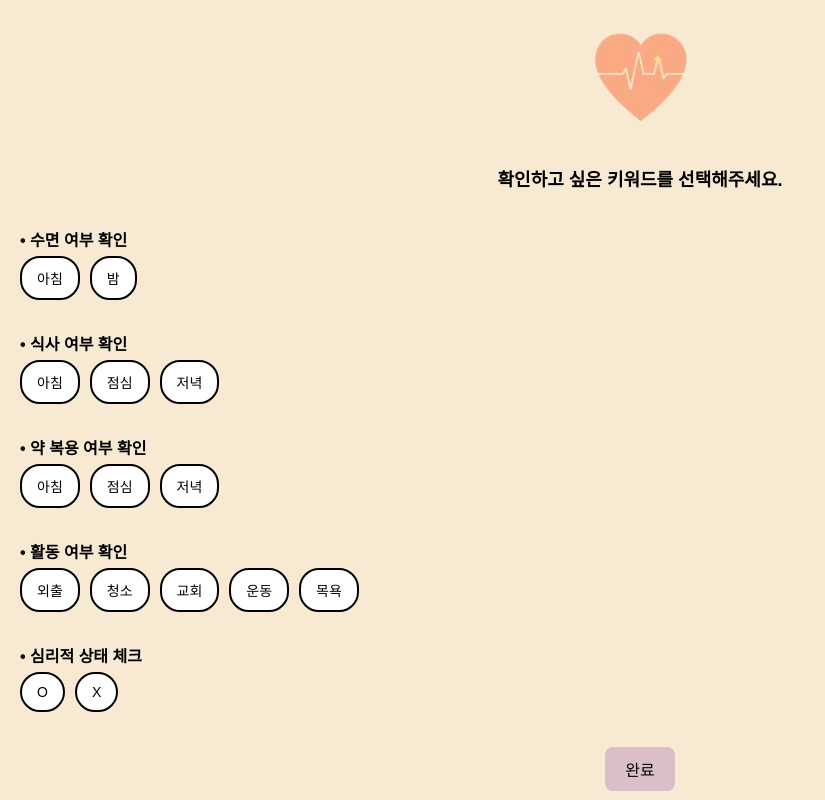
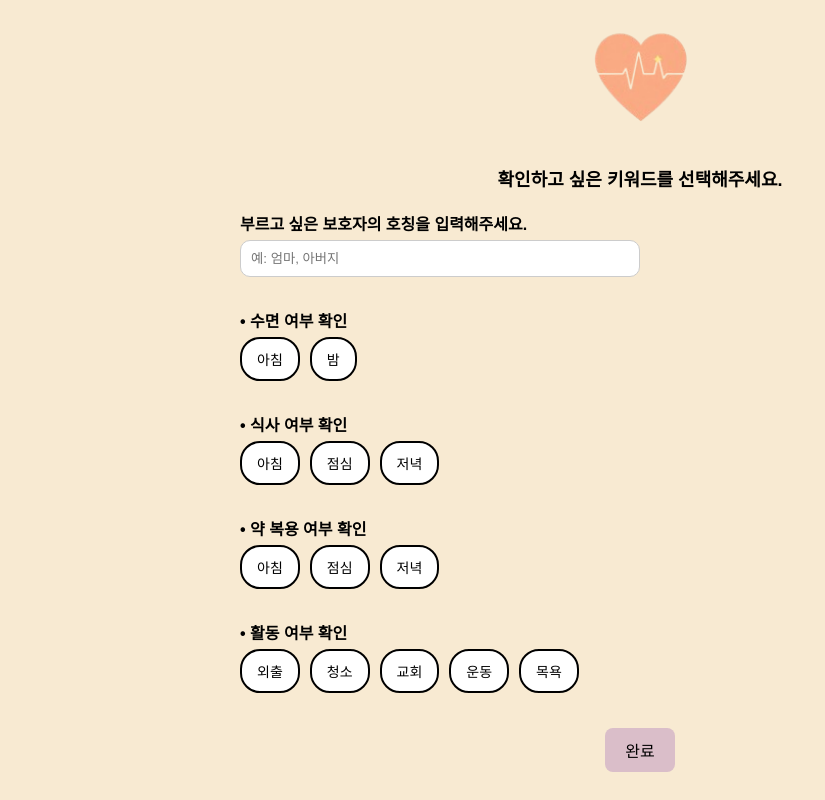
Before and after one commit to HumaniCare/FrontEnd, a React (Create React App) app: page /keywords in a window 1280 px wide. Shown: the whole page, without its empty margins (0-825 px from the left). Built offline with nearby package versions, Linux system fonts and the light colour scheme; what mic-recorder-to-mp3 would draw is missing.

Commit message:
keyword 호칭 입력칸 생성

```diff
--- a/src/pages/KeywordSelectionPage.js
+++ b/src/pages/KeywordSelectionPage.js
@@ -12,8 +12,7 @@ const keywords = {
     "수면 여부 확인": ["아침", "밤"],
     "식사 여부 확인": ["아침", "점심", "저녁"],
     "약 복용 여부 확인": ["아침", "점심", "저녁"],
-    "활동 여부 확인": ["외출", "청소", "교회", "운동", "목욕"],
-    "심리적 상태 체크": ["O", "X"]
+    "활동 여부 확인": ["외출", "청소", "교회", "운동", "목욕"]
 };
 
 const timeSettingKeywords = new Set([
@@ -111,6 +110,8 @@ const KeywordSelectionPage = () => {
             ])
         )
     );
+
+    const [guardianTitle, setGuardianTitle] = useState("");
 
     useEffect(() => {
         const fetchData = async () => {
@@ -210,6 +211,14 @@ const KeywordSelectionPage = () => {
             }
         }
 
+        if (guardianTitle.trim() !== "") {
+            payload.push({
+                scheduleTitle : "GuardianTitle_" + guardianTitle.trim(),
+                startTime: "00:00:00",
+                days: []
+            });
+        }
+
         try {
             const response = await axios.post(
                 `${ SPRING_API_URL}/basic-schedules`,
@@ -230,8 +239,21 @@ const KeywordSelectionPage = () => {
 
     return (
         <div style={styles.container}>
-            <Logo />
-            <h2 style={styles.title}>확인하고 싶은 키워드를 선택해주세요.</h2>
+        <Logo />
+        <h2 style={styles.title}>확인하고 싶은 키워드를 선택해주세요.</h2>
+
+        <div style={styles.contentWrapper}>
+            <div style={styles.leftColumn}>
+                <div style={styles.inputGroup}>
+                    <label style={styles.label}>부르고 싶은 보호자의 호칭을 입력해주세요.</label>
+                <input
+                    style={styles.input}
+                    placeholder="예: 엄마, 아버지"
+                    value={guardianTitle}
+                    onChange={(e) => setGuardianTitle(e.target.value)}
+                />
+            </div>
+
             {Object.entries(keywords).map(([category, options]) => (
                 <div key={category} style={styles.category}>
                     <p style={styles.categoryTitle}>• {category}</p>
@@ -249,6 +271,8 @@ const KeywordSelectionPage = () => {
                     </div>
                 </div>
             ))}
+            </div>
+        </div>
             <button style={styles.completeButton} onClick={handleComplete}>완료</button>
         </div>
     );
@@ -268,6 +292,23 @@ const styles = {
         fontSize: "18px",
         fontWeight: "bold",
         marginBottom: "20px",
+    },
+    inputGroup: {
+        width: "100%",
+        maxWidth: "400px",
+        marginBottom: "15px",
+    },
+    label: {
+        display: "block",
+        marginBottom : "5px",
+        fontWeight: "bold",
+    },
+    input: {
+        width: "100%",
+        padding: "10px",
+        borderRadius: "10px",
+        border: "1px solid #ccc",
+        boxSizing: "border-box",
     },
     category: {
         marginBottom: "15px",
@@ -329,7 +370,19 @@ const styles = {
         border: "1px solid #888",
         cursor: "pointer",
         fontSize: "12px",
-    }
+    },
+    contentWrapper: {
+        display: "flex",
+        justifyContent: "flex-start",
+        width: "100%",
+        maxWidth: "800px",
+    },
+    leftColumn: {
+        display: "flex",
+        flexDirection: "column",
+        alignItems: "flex-start",
+        width: "100%",
+    },
 };
 
 export default KeywordSelectionPage;
--- a/src/pages/VoiceTrainingPage.js
+++ b/src/pages/VoiceTrainingPage.js
@@ -49,7 +49,7 @@ const VoiceTrainingPage = () => {
         formData.append("file", audioFile);
 
         try {
-            const res = await fetch(`${FASTAPI_API_URL}/upload`, {
+            const res = await fetch(`${FASTAPI_API_URL}/voices`, {
                 method: "POST",
                 body: formData,
             });
@@ -85,7 +85,7 @@ const VoiceTrainingPage = () => {
 
             <button onClick={handleMicClick} style={styles.micButton}>
                 <img src="/images/mic_icon.png" alt="Mic" style={styles.micIcon} />
-                <p>{isRecording ? "🎙 녹음 중... 누르면 종료" : "마이크 누르기"}</p>
+                <p>{isRecording ? "녹음 중... 누르면 종료" : "마이크 누르기"}</p>
             </button>
 
             {blobURL && (
```
